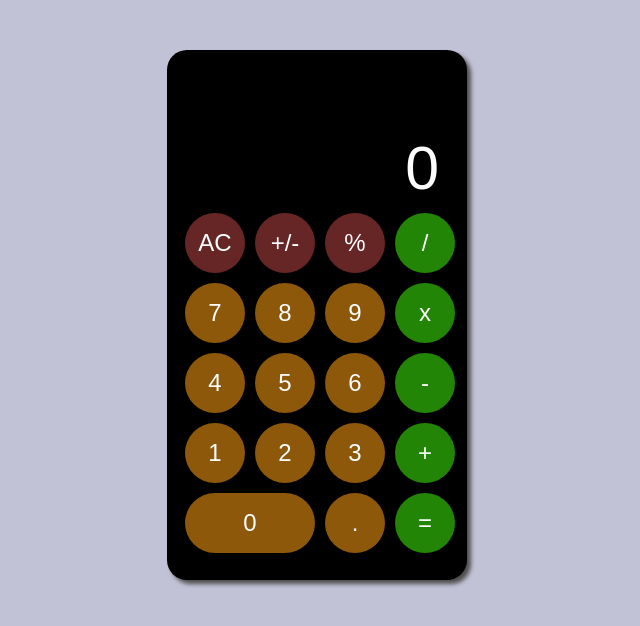
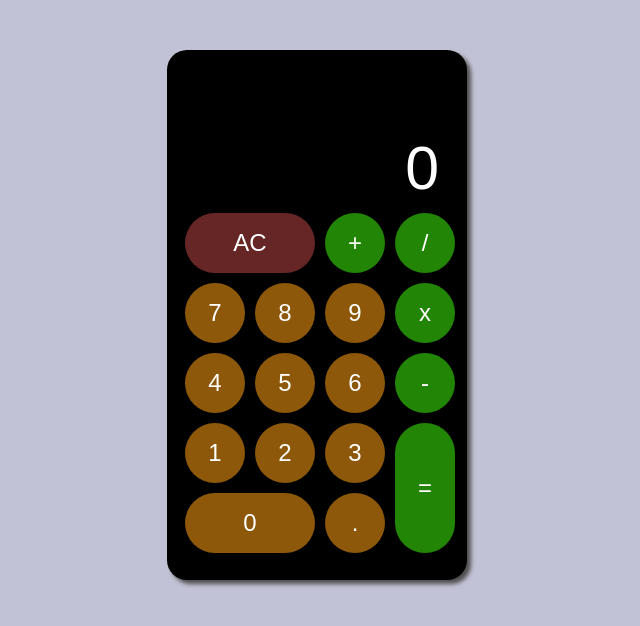
Before and after one commit to Anatolii1996/calculator, a React (Create React App) app: page / in a window 1280 px wide. Shown: the top 626 px of the page, without its empty margins (323-963 px from the left). Built offline with nearby package versions, Linux system fonts and the light colour scheme.

Commit message:
изменил клавиатуру

```diff
--- a/src/App.js
+++ b/src/App.js
@@ -208,8 +208,8 @@ function App() {
         </div>
         <div className="buttons">
           <div className="btn ac bg-grey" id="clear" >AC</div>
-          <div className="btn plus-minus bg-grey" id="divide">+/-</div>
-          <div className="btn percent bg-grey">%</div>
+          {/* <div className="btn plus-minus bg-grey" id="divide">+/-</div> */}
+          <div className="btn plus bg-orange" id="add">+</div>
           <div className="btn division bg-orange">/</div>
 
           <div className="btn seven" id="seven" >7</div>
@@ -225,7 +225,7 @@ function App() {
           <div className="btn one" id="one">1</div>
           <div className="btn two" id="two">2</div>
           <div className="btn three" id="three">3</div>
-          <div className="btn plus bg-orange" id="add">+</div>
+
 
           <div className="btn zero" id="zero">0</div>
           <div className="btn dote" id="decimal">.</div>
--- a/src/App.scss
+++ b/src/App.scss
@@ -41,10 +41,10 @@ body {
 .buttons {
   display: grid;
   grid-template-areas:
-    "ac plus-minus percent division"
+    "ac ac plus division"
     "seven eight nine multiplu"
     "four five six minus"
-    "one two three plus"
+    "one two three equal"
     "zero zero dote equal";
   grid-template-rows: repeat(5, auto);
   grid-template-columns: repeat(4, auto);
@@ -67,6 +67,18 @@ body {
   width: 100%;
   border-radius: 34px;
 }
+.btn.equal {
+  grid-area: equal;
+  line-height: 130px;
+
+  height: 100%;
+  border-radius: 34px;
+}
+.btn.ac {
+  grid-area: ac;
+  width: 100%;
+  border-radius: 34px;
+}
 .btn:hover {
   filter: brightness(130%);
   background: red;
```
